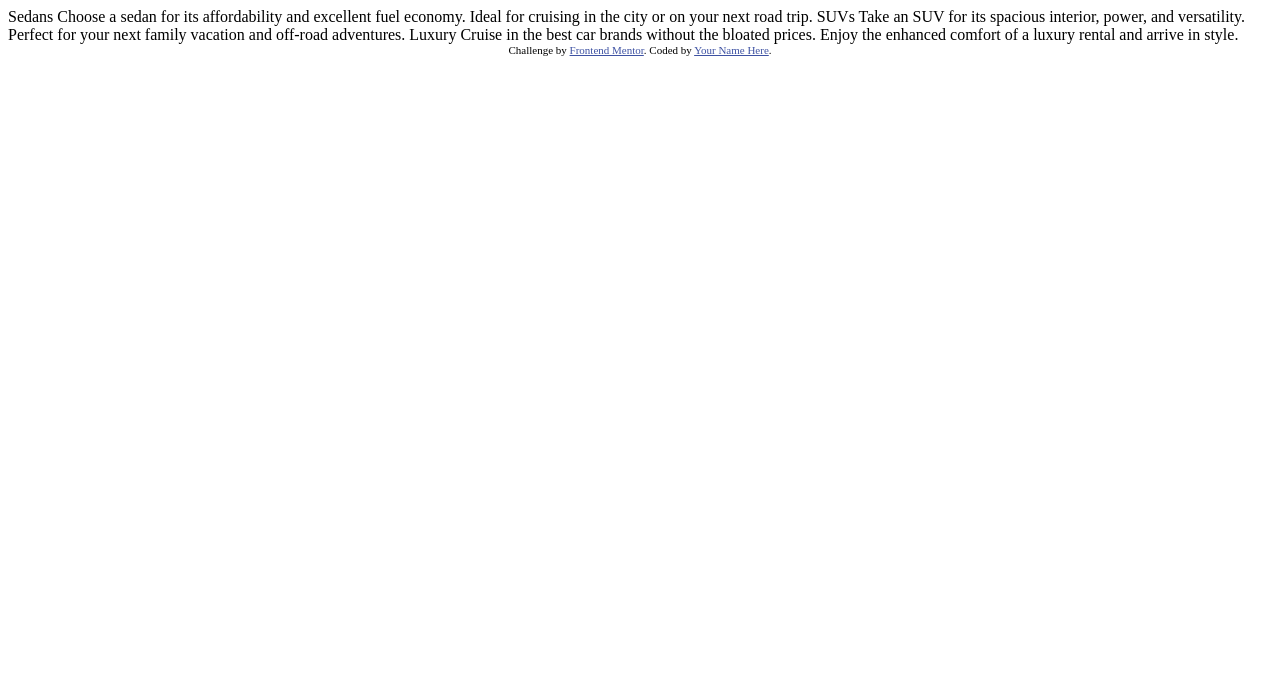
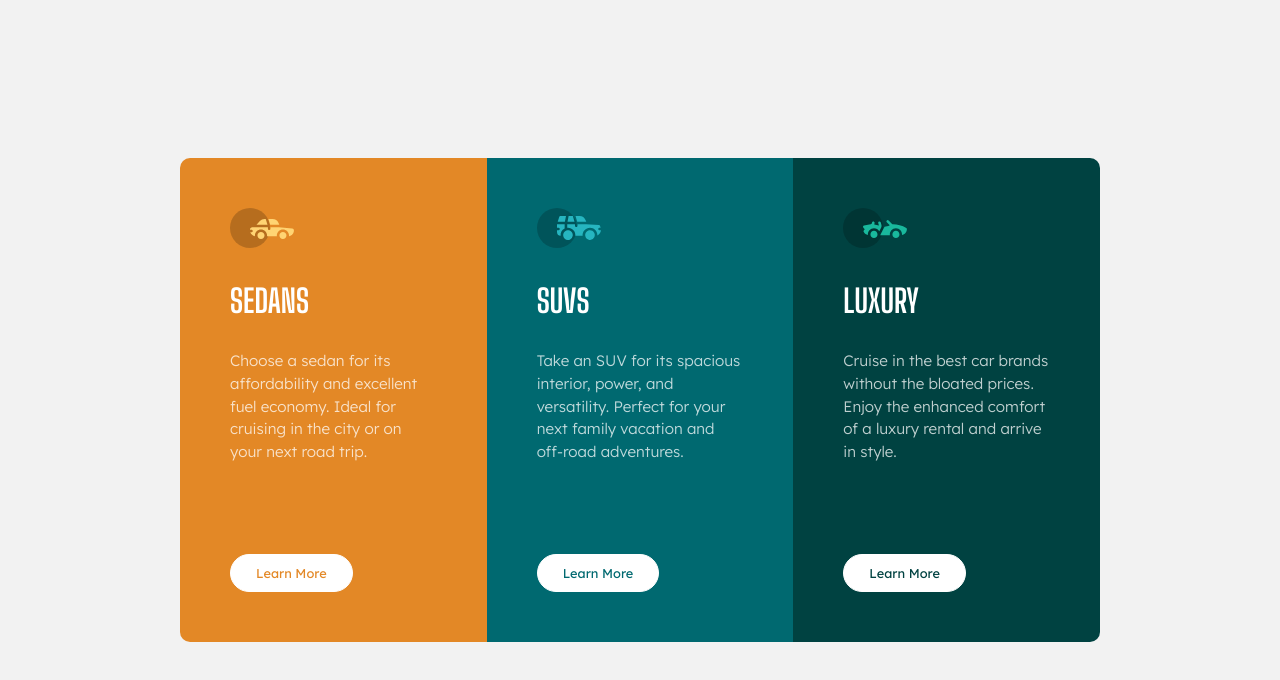
Before and after one commit to rachelktyjohnson/FEM_3column-card-component, a plain HTML site: page index.html in a window 1280 px wide. Drawn offline with Linux system fonts and the light colour scheme.

Commit message:
completed

```diff
--- a/index.html
+++ b/index.html
@@ -5,32 +5,39 @@
   <meta name="viewport" content="width=device-width, initial-scale=1.0"> <!-- displays site properly based on user's device -->
 
   <link rel="icon" type="image/png" sizes="32x32" href="./images/favicon-32x32.png">
-
+  <link rel="stylesheet" href="styles.css"/>
   <title>Frontend Mentor | 3-column preview card component</title>
 
-  <!-- Feel free to remove these styles or customise in your own stylesheet 👍 -->
-  <style>
-    .attribution { font-size: 11px; text-align: center; }
-    .attribution a { color: hsl(228, 45%, 44%); }
-  </style>
 </head>
 <body>
+<main>
+  <div class="card sedan">
+    <img src="images/icon-sedans.svg" alt="icon of sedan"/>
+    <h1>Sedans</h1>
+    <p>Choose a sedan for its affordability and excellent fuel economy. Ideal for cruising in the city or on your next
+      road trip.
+    </p>
+    <button class="learn-more">Learn More</button>
+  </div>
 
-  Sedans
-  Choose a sedan for its affordability and excellent fuel economy. Ideal for cruising in the city
-  or on your next road trip.
+  <div class="card suv">
+    <img src="images/icon-suvs.svg" alt="icon of suv"/>
+    <h1>SUVs</h1>
+    <p>Take an SUV for its spacious interior, power, and versatility. Perfect for your next family vacation and
+      off-road adventures.
+    </p>
+    <button class="learn-more">Learn More</button>
+  </div>
 
-  SUVs
-  Take an SUV for its spacious interior, power, and versatility. Perfect for your next family vacation
-  and off-road adventures.
+  <div class="card luxury">
+    <img src="images/icon-luxury.svg" alt="icon of luxury"/>
+    <h1>Luxury</h1>
+    <p>Cruise in the best car brands without the bloated prices. Enjoy the enhanced comfort of a luxury rental and
+      arrive in style.
+    </p>
+    <button class="learn-more">Learn More</button>
+  </div>
+</main>
 
-  Luxury
-  Cruise in the best car brands without the bloated prices. Enjoy the enhanced comfort of a luxury
-  rental and arrive in style.
-
-  <div class="attribution">
-    Challenge by <a href="https://www.frontendmentor.io?ref=challenge" target="_blank">Frontend Mentor</a>.
-    Coded by <a href="#">Your Name Here</a>.
-  </div>
 </body>
 </html>
--- a/styles.css
+++ b/styles.css
@@ -1,7 +1,94 @@
+@import url("https://fonts.googleapis.com/css2?family=Big+Shoulders+Display:wght@700&family=Lexend+Deca:wght@300;400&display=swap");
 * {
   padding: 0;
   margin: 0;
   box-sizing: border-box;
+  font-family: "Lexend Deca", sans-serif;
+}
+
+body {
+  background: hsl(0deg, 0%, 95%);
+  display: flex;
+  min-height: 100vh;
+  align-items: center;
+  justify-content: center;
+}
+body main {
+  max-width: 330px;
+  margin: 50px 0;
+}
+@media (min-width: 600px) {
+  body main {
+    max-width: 920px;
+    display: grid;
+    grid-template-columns: 1fr 1fr 1fr;
+  }
+}
+body main .card {
+  padding: 50px;
+  color: white;
+  background: grey;
+}
+body main .card.sedan {
+  background: hsl(31deg, 77%, 52%);
+  border-radius: 10px 10px 0 0;
+}
+body main .card.sedan button {
+  color: hsl(31deg, 77%, 52%);
+}
+@media (min-width: 600px) {
+  body main .card.sedan {
+    border-radius: 10px 0 0 10px;
+  }
+}
+body main .card.suv {
+  background: hsl(184deg, 100%, 22%);
+}
+body main .card.suv button {
+  color: hsl(184deg, 100%, 22%);
+}
+body main .card.luxury {
+  background: hsl(179deg, 100%, 13%);
+  border-radius: 0 0 10px 10px;
+}
+body main .card.luxury button {
+  color: hsl(179deg, 100%, 13%);
+}
+@media (min-width: 600px) {
+  body main .card.luxury {
+    border-radius: 0 10px 10px 0;
+  }
+}
+body main .card h1 {
+  font-family: "Big Shoulders Display", cursive;
+  text-transform: uppercase;
+  margin: 30px 0;
+}
+body main .card p {
+  font-size: 0.95rem;
+  color: hsla(0deg, 0%, 100%, 0.75);
+  font-weight: 300;
+  line-height: 1.5;
+  margin-bottom: 30px;
+}
+@media (min-width: 600px) {
+  body main .card p {
+    margin-bottom: 90px;
+  }
+}
+body main .card button {
+  font-weight: 400;
+  border-radius: 25px;
+  background: white;
+  color: grey;
+  padding: 10px 25px;
+  border: 1px white solid;
+  font-size: 0.8rem;
+  cursor: pointer;
+}
+body main .card button:hover {
+  background: none;
+  color: hsla(0deg, 0%, 100%, 0.75);
 }
 
 /*# sourceMappingURL=styles.css.map */
```
